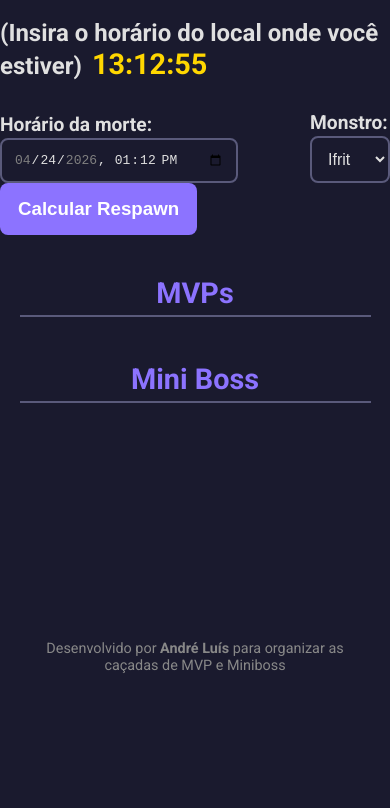
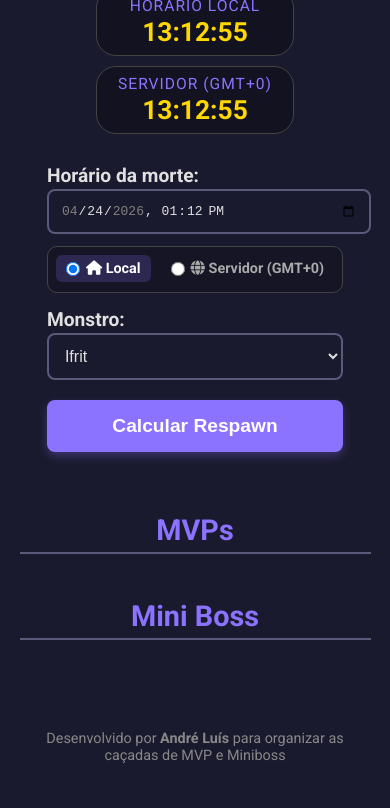
Before and after one commit to 07andreluis/ragnarok-respawn, a website: page back-end/public/index.html in a window 390 px wide. Shown: the part 126-934 px from the top of the page. Before the commit the page ends 844 px from the top, so only its background shows below. Drawn offline with Linux system fonts and the light colour scheme; no server answers.

Commit message:
V2.5.2
Implementação de suporte a fuso horário GMT+0 (Servidor), relógio duplo no cabeçalho, exibição dupla nos cards e melhorias de responsividade mobile.

```diff
--- a/back-end/public/estilo.css
+++ b/back-end/public/estilo.css
@@ -34,14 +34,51 @@ h1 {
 
 #detalhe {
     font-size: 1.5em;
+}
 
+/* Relógio duplo no cabeçalho */
+.clock-container {
+    display: flex;
+    justify-content: center;
+    gap: 15px;
+    flex-wrap: wrap;
+    margin-top: 10px;
+    margin-bottom: 20px;
 }
+
+.clock-item {
+    background: rgba(0, 0, 0, 0.3);
+    padding: 8px 16px;
+    border-radius: 20px;
+    border: 1px solid #444;
+    display: flex;
+    flex-direction: column;
+    align-items: center;
+    min-width: 130px;
+}
+
+.clock-label {
+    font-size: 0.65em;
+    text-transform: uppercase;
+    color: #8c73ff;
+    letter-spacing: 1px;
+    margin-bottom: 2px;
+}
+
+#relogio-digital, #relogio-server {
+    font-size: 1.1em;
+    font-weight: bold;
+    color: #ffd700;
+    margin: 0;
+}
+
 /* Estilo para agrupar os campos de entrada */
 .form-group {
-    display: flex; /* Habilita o Flexbox */
-    gap: 100px; /* Adiciona um espaço entre os itens */
-    justify-content: space-between; /* Distribui o espaço entre os itens */
-    align-items: flex-end; /* Alinha a base dos elementos (inputs e selects) */
+    display: flex;
+    gap: 30px; /* Reduzido de 100px para 30px para ficar mais compacto */
+    justify-content: center;
+    align-items: flex-start; /* Alinhamento pelo topo para as labels ficarem iguais */
+    margin-bottom: 20px;
 }
 
 /* Estilo para os contêineres individuais */
@@ -75,22 +112,60 @@ input[type="datetime-local"], select {
     font-size: 1em;
 }
 
+.timezone-toggle {
+    display: flex;
+    justify-content: space-around;
+    gap: 10px;
+    margin-top: 12px;
+    background: rgba(0, 0, 0, 0.2);
+    padding: 8px;
+    border-radius: 10px;
+    border: 1px solid #444;
+}
+
+.timezone-option {
+    display: flex;
+    align-items: center;
+    gap: 6px;
+    cursor: pointer;
+    font-size: 0.9em;
+    color: #aaa;
+    padding: 5px 10px;
+    border-radius: 6px;
+    transition: all 0.2s;
+}
+
+.timezone-option:has(input:checked) {
+    background: rgba(140, 115, 255, 0.2);
+    color: #fff;
+}
+
+.timezone-option input {
+    margin: 0;
+    width: 14px;
+    height: 14px;
+}
+
 /* Estilo para o botão */
-button {
-    background-color: #8c73ff; /* Cor roxa para o botão */
+button[type="submit"] {
+    display: block;
+    margin: 20px auto; /* Centraliza o botão */
+    background-color: #8c73ff;
     color: white;
-    padding: 15px 18px;
+    padding: 15px 40px; /* Mais largo para destaque */
     border: none;
     border-radius: 8px;
-    font-size: 1.17em;
+    font-size: 1.2em;
     font-weight: bold;
-    cursor: pointer; /* Muda o cursor para indicar que é clicável */
-    transition: background-color 0.3s ease; /* Transição suave ao passar o mouse */
+    cursor: pointer;
+    transition: all 0.3s ease;
+    box-shadow: 0 4px 10px rgba(140, 115, 255, 0.3);
 }
 
-/* Estilo ao passar o mouse por cima do botão */
-button:hover {
-    background-color: #a48eff; /* Cor mais clara para o hover */
+button[type="submit"]:hover {
+    background-color: #a48eff;
+    transform: translateY(-2px);
+    box-shadow: 0 6px 15px rgba(140, 115, 255, 0.4);
 }
 
 /* Estilo para o resultado do cálculo */
@@ -170,11 +245,43 @@ button:hover {
     color: #dd0e0e; /* Cor vermelha para a data */
 }
 
-#relogio-digital {
-    font-size: 1.2em;
-    font-weight: bold;
-    color: #ffd700; /* Dourado */
-    margin-left: 10px;
+/* Horário GMT nos cards */
+.respawn-gmt {
+    font-size: 0.8em !important;
+    color: #aaa !important;
+    margin-top: -5px !important;
+    margin-bottom: 10px !important;
+    font-weight: normal !important;
+}
+
+.respawn-gmt i {
+    font-size: 0.9em;
+    margin-right: 4px;
+    color: #8c73ff;
+}
+/* Media Query para Responsividade Mobile */
+@media (max-width: 768px) {
+    .form-group {
+        flex-direction: column; /* Empilha os campos verticalmente */
+        gap: 15px;
+        align-items: stretch; /* Faz os campos ocuparem a largura total */
+    }
+
+    h1 {
+        font-size: 1.8em;
+    }
+
+    .clock-container {
+        gap: 10px;
+    }
+
+    .clock-item {
+        min-width: 45%; /* Relógios lado a lado se couberem, ou um por linha */
+    }
+
+    button[type="submit"] {
+        width: 100%; /* Botão ocupa a largura total no mobile */
+    }
 }
 
 .delete-btn {
@@ -223,6 +330,7 @@ button:hover {
   background-color: rgba(0, 0, 0, 0.5);
   animation: time 3s forwards;
 }
+
 @keyframes time {
   0% {
     width: 0;
--- a/back-end/public/index.html
+++ b/back-end/public/index.html
@@ -10,12 +10,34 @@
 </head>
 <body>
     <h1>Calculadora de Respawn de MVPs</h1>
-    <h2 id="detalhe">(Insira o horário do local onde você estiver)<span id="relogio-digital"></span></h2>
+    <div id="detalhe">
+        <div class="clock-container">
+            <div class="clock-item">
+                <span class="clock-label">Horário Local</span>
+                <span id="relogio-digital"></span>
+            </div>
+            <div class="clock-item">
+                <span class="clock-label">Servidor (GMT+0)</span>
+                <span id="relogio-server"></span>
+            </div>
+        </div>
+    </div>
     <form id="respawnForm">
         <div class="form-group">
             <div class="input-container">
                 <label for="horaMorte">Horário da morte:</label>
                 <input type="datetime-local" id="horaMorte" name="horaMorte" required>
+
+                <div class="timezone-toggle">
+                    <label class="timezone-option">
+                        <input type="radio" name="timezone" value="local" checked>
+                        <span><i class="fas fa-home"></i> Local</span>
+                    </label>
+                    <label class="timezone-option">
+                        <input type="radio" name="timezone" value="server">
+                        <span><i class="fas fa-globe"></i> Servidor (GMT+0)</span>
+                    </label>
+                </div>
             </div>
             <div class="input-container">
                 <label for="monstro">Monstro:</label>
--- a/back-end/public/script.js
+++ b/back-end/public/script.js
@@ -1,6 +1,8 @@
-// Função para atualizar o relógio digital
+// Função para atualizar os relógios (Local e Servidor)
 function atualizarRelogio() {
     const agora = new Date();
+
+    // Relógio Local
     const horas = agora.getHours().toString().padStart(2, '0');
     const minutos = agora.getMinutes().toString().padStart(2, '0');
     const segundos = agora.getSeconds().toString().padStart(2, '0');
@@ -8,6 +10,16 @@ function atualizarRelogio() {
     const relogioElemento = document.getElementById('relogio-digital');
     if (relogioElemento) {
         relogioElemento.textContent = `${horas}:${minutos}:${segundos}`;
+    }
+
+    // Relógio Servidor (GMT+0)
+    const horasGMT = agora.getUTCHours().toString().padStart(2, '0');
+    const minutosGMT = agora.getUTCMinutes().toString().padStart(2, '0');
+    const segundosGMT = agora.getUTCSeconds().toString().padStart(2, '0');
+
+    const relogioServerElemento = document.getElementById('relogio-server');
+    if (relogioServerElemento) {
+        relogioServerElemento.textContent = `${horasGMT}:${minutosGMT}:${segundosGMT}`;
     }
 }
 
@@ -138,6 +150,18 @@ dataMaxima.setHours(dataMaxima.getHours() + horasIntervalo);
 horaMorteInput.min = formatarData(dataMinima);
 horaMorteInput.max = formatarData(dataMaxima);
 
+// Carrega preferência de fuso horário
+const timezonePreferida = localStorage.getItem('timezone_pref') || 'local';
+const radioTimezone = document.querySelector(`input[name="timezone"][value="${timezonePreferida}"]`);
+if (radioTimezone) radioTimezone.checked = true;
+
+// Salva preferência ao mudar
+document.querySelectorAll('input[name="timezone"]').forEach(radio => {
+    radio.addEventListener('change', (e) => {
+        localStorage.setItem('timezone_pref', e.target.value);
+    });
+});
+
 // Opcionalmente, define o valor inicial para a data e hora atuais
 horaMorteInput.value = formatarData(dataAtual);
 
@@ -258,6 +282,7 @@ const renderizarCard = (respawn) => {
             ${htmlBtnLimpar}
 
             <p class="${estiloRespawn}">Respawn: ${respawnFormatado}</p>
+            <p class="respawn-gmt"><i class="fas fa-globe"></i> Servidor: ${horarioRespawn.getUTCHours().toString().padStart(2, '0')}:${horarioRespawn.getUTCMinutes().toString().padStart(2, '0')} (GMT+0)</p>
         `;
 
         // Identifica a categoria para colocar no contêiner correto
@@ -386,7 +411,24 @@ form.addEventListener('submit', async function(event) {
         return;
     }
 
-    const horaMorte = new Date(horaMorteString);
+    let horaMorte;
+    const timezoneSelected = document.querySelector('input[name="timezone"]:checked').value;
+
+    if (timezoneSelected === 'server') {
+        // Se selecionado Servidor, interpretamos o input como UTC
+        const dataLocal = new Date(horaMorteString);
+        // Ajustamos para UTC usando os componentes da data local como se fossem UTC
+        horaMorte = new Date(Date.UTC(
+            dataLocal.getFullYear(),
+            dataLocal.getMonth(),
+            dataLocal.getDate(),
+            dataLocal.getHours(),
+            dataLocal.getMinutes()
+        ));
+    } else {
+        horaMorte = new Date(horaMorteString);
+    }
+
     const tempoRespawnHoras = temposIniciaisRespawn[monstroSelecionado] || 1;
     const tempoRespawnMs = tempoRespawnHoras * 60 * 60 * 1000;
 
@@ -394,7 +436,7 @@ form.addEventListener('submit', async function(event) {
 
     const novoRespawn = {
         monstro: monstroSelecionado,
-        horarioRespawn: horaMorte
+        horarioRespawn: horaMorte.toISOString() // Enviamos como ISO para garantir integridade
     };
 
     await fetch('/api/respawns', {
```
